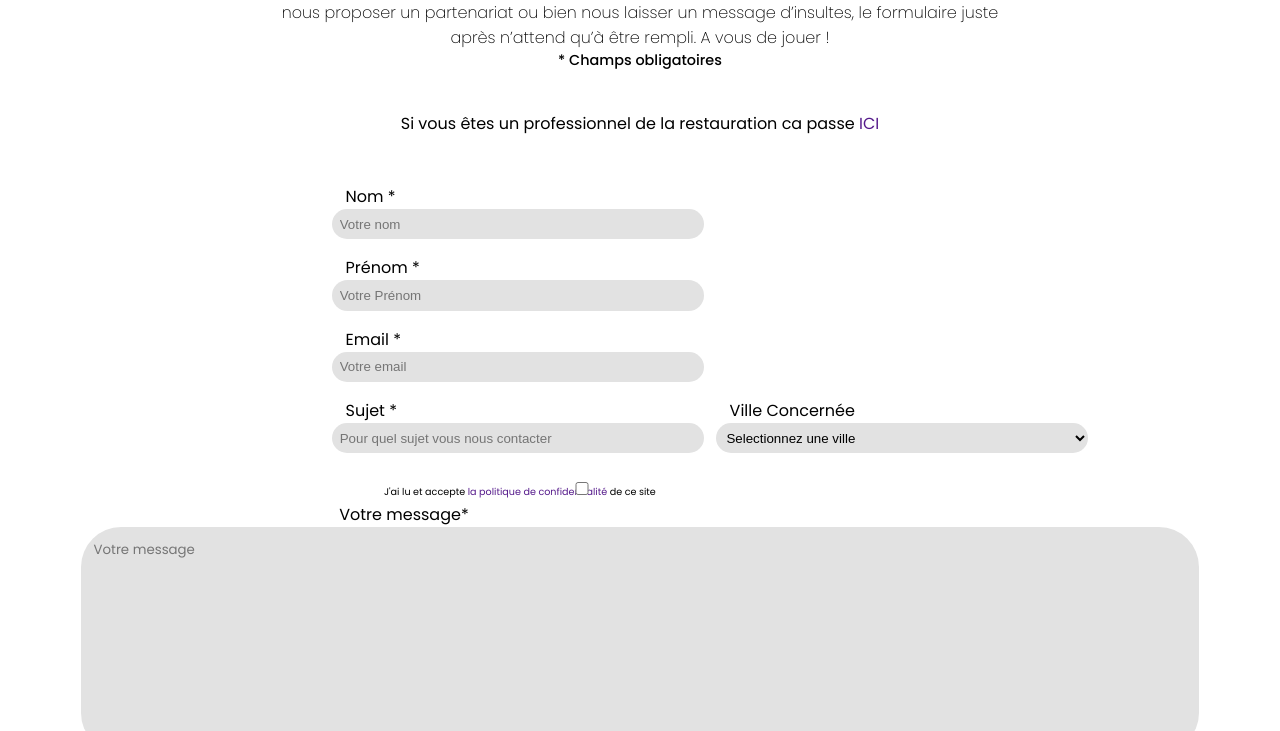
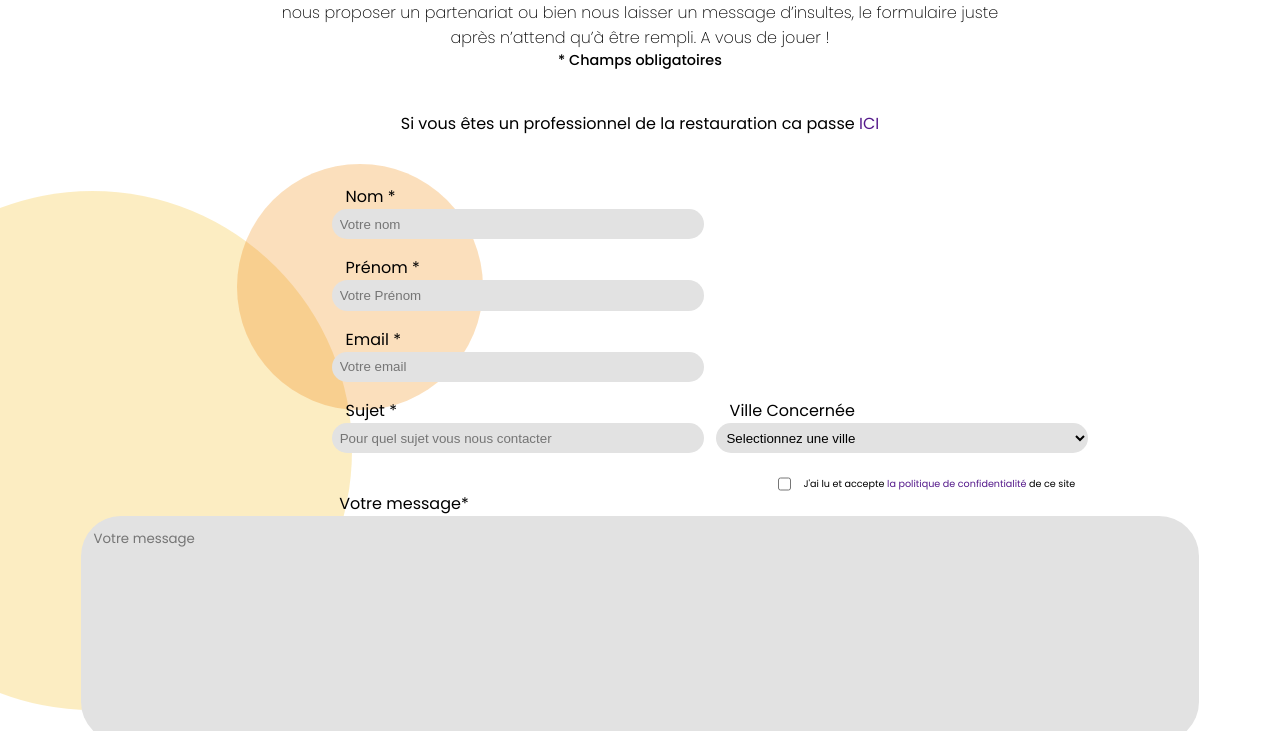
Before and after one commit to Kenzita/Foodie, a plain HTML site: page ContactBTC.html in a window 1280 px wide. Shown: the part 276-1007 px from the top of the page. Drawn offline with Linux system fonts and the light colour scheme.

Commit message:
:memo: update page contactBTC

```diff
--- a/ContactBTC.html
+++ b/ContactBTC.html
@@ -73,8 +73,8 @@
                 </div>
                 <div class="boxmessage">
                     <div class="RGPDs">
-                        <input type="checkbox" name="rgpd" id="rgpd" required><label for="rgpd">J'ai lu et accepte <a href="">la politique de confidentialité</a> de ce
-                            site</label>
+                        <input type="checkbox" name="rgpd" id="rgpd" required><p>J'ai lu et accepte <a href="">la politique de confidentialité</a> de ce
+                            site</p>
 
 
                     </div>
--- a/css/ContactBTC.scss
+++ b/css/ContactBTC.scss
@@ -8,6 +8,7 @@
 body {
     background-color: white;
     font-family: 'Poppins', sans-serif;
+    background-image: url(../img/Contact_BG.svg);
 }
 
 img {
@@ -163,16 +164,13 @@ main {
 
         .boxmessage {
             .RGPDs {
+width: 59vw;
+                display: flex;
+                justify-content: flex-end;
 
-                input {
-                    margin: 0;
-                    display: inline-block;
-                    width: 5vw;
-                }
-
-                label {
+                p {
                     font-size: .6em;
-                    width: 20vw;
+     margin-left: 1vw;
                 }
 
             }
@@ -201,7 +199,7 @@ main {
 
             }
 
-            input {
+           .btn-submit{
                 background-color: #FDF5DE;
                 color: #F29727;
                 padding: 1vh 5vw;
```
Also changed, not shown: css/ContactBTC.css, img/Contact_BG.svg (added), 1 other file.
